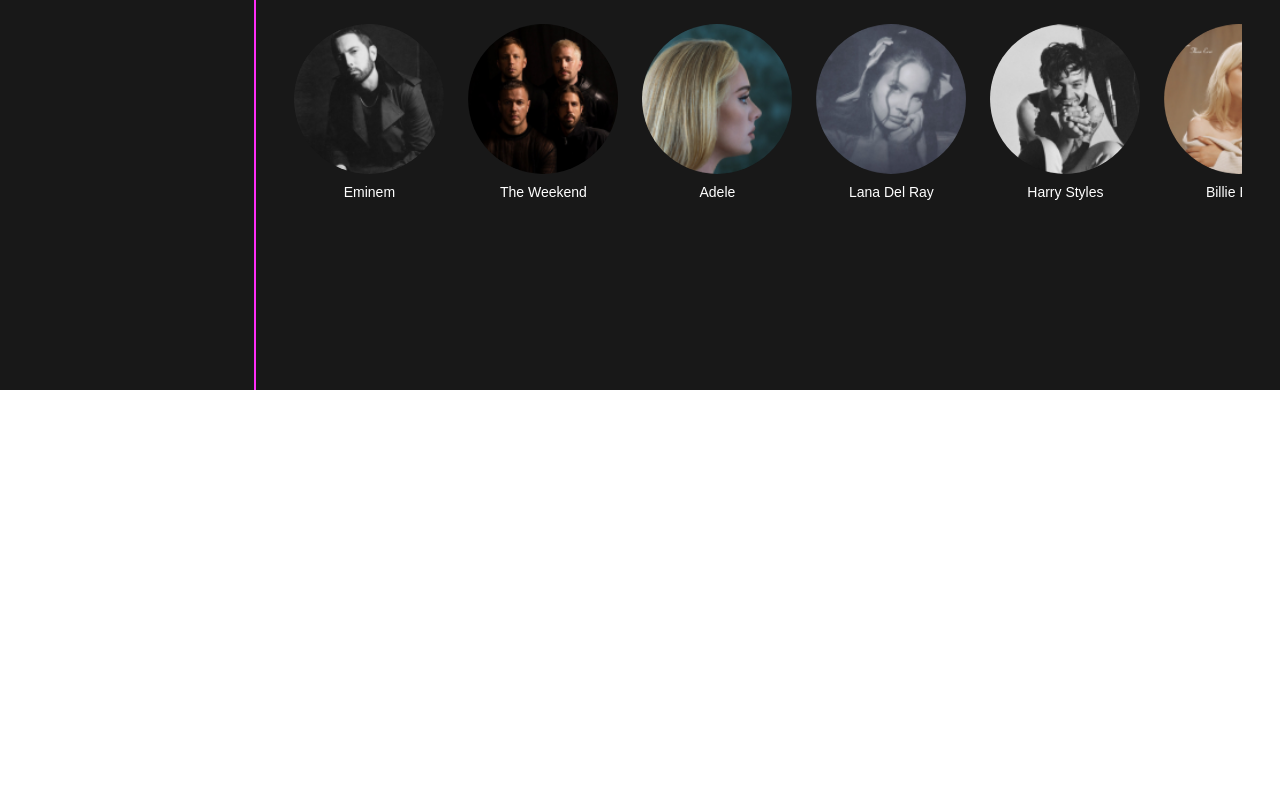
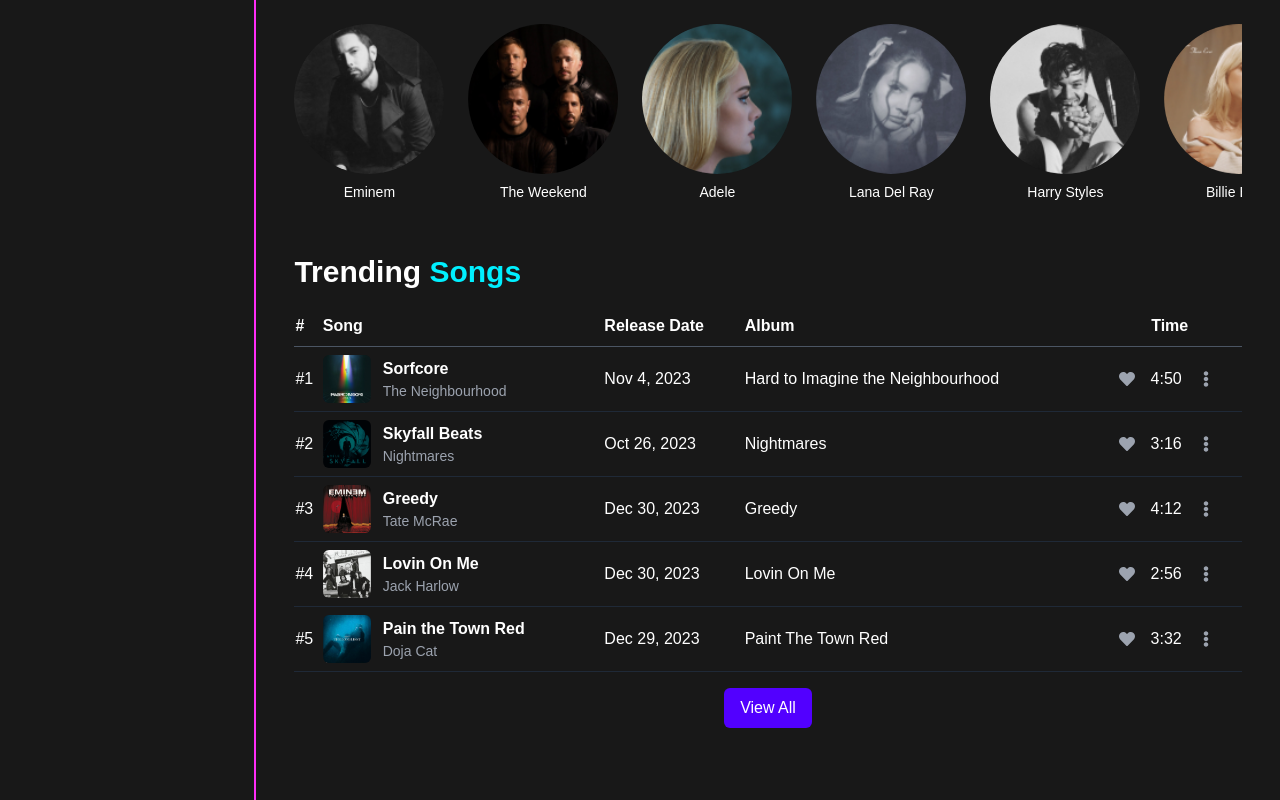
Before and after one commit to aDJi2003/front-end-paw, a React (Vite) app: page /home in a window 1280 px wide. Shown: the part 410-1210 px from the top of the page. Before the commit the page ends 800 px from the top, so only its background shows below. Built offline with nearby package versions, Linux system fonts and the light colour scheme; a web font is replaced by a local one.

Commit message:
feat: make trending song card component

```diff
--- /dev/null
+++ b/src/component/TrendingSongCard.jsx
@@ -0,0 +1,131 @@
+import { useState } from "react";
+import PropTypes from "prop-types";
+import { FaHeart, FaEllipsisV } from "react-icons/fa";
+
+const TrendingSongCard = ({ songs }) => {
+  const [showAll, setShowAll] = useState(false);
+  const [likedSongs, setLikedSongs] = useState({});
+  const [openMenu, setOpenMenu] = useState(null);
+  const [playingSong, setPlayingSong] = useState(null);
+
+  const toggleLike = (songId) => {
+    setLikedSongs((prev) => ({
+      ...prev,
+      [songId]: !prev[songId],
+    }));
+  };
+
+  const toggleMenu = (songId) => {
+    setOpenMenu(openMenu === songId ? null : songId);
+  };
+
+  const togglePlayPause = (songId) => {
+    setPlayingSong(playingSong === songId ? null : songId);
+    setOpenMenu(null);
+  };
+
+  const addToPlaylist = (songId) => {
+    console.log(`Added song ID: ${songId} to playlist`);
+    setOpenMenu(null);
+  };
+
+  const displayedSongs = showAll ? songs : songs.slice(0, 5);
+
+  return (
+    <div className="w-full">
+      <h2 className="text-3xl font-bold text-white">
+        Trending <span className="text-[#00F0FF]">Songs</span>
+      </h2>
+      <table className="w-full mt-4 text-left text-white">
+        <thead>
+          <tr className="border-b border-gray-600">
+            <th className="py-2">#</th>
+            <th className="py-2">Song</th>
+            <th className="py-2">Release Date</th>
+            <th className="py-2">Album</th>
+            <th className="text-center py-2">Time</th>
+          </tr>
+        </thead>
+        <tbody>
+          {displayedSongs.map((song, index) => (
+            <tr
+              key={song.id}
+              className="border-b border-gray-800 hover:bg-gray-900"
+            >
+              <td className="align-middle">{`#${index + 1}`}</td>
+              <td className="flex items-center gap-3 py-2">
+                <img
+                  src={song.image}
+                  alt={song.title}
+                  className="w-12 h-12 rounded-md object-cover"
+                />
+                <div>
+                  <p className="font-bold">{song.title}</p>
+                  <p className="text-sm text-gray-400">{song.artist}</p>
+                </div>
+              </td>
+              <td className="align-middle">{song.releaseDate}</td>
+              <td className="align-middle">{song.album}</td>
+              <td className="align-middle pr-2 relative">
+                <div className="flex items-center justify-center gap-4">
+                  <FaHeart
+                    className={`cursor-pointer transition-transform ${
+                      likedSongs[song.id] ? "text-pink-500" : "text-gray-400"
+                    } hover:scale-110`}
+                    onClick={() => toggleLike(song.id)}
+                  />
+                  <span>{song.time}</span>
+                  <FaEllipsisV
+                    className="text-gray-400 cursor-pointer hover:scale-110 transition-transform"
+                    onClick={() => toggleMenu(song.id)}
+                  />
+                </div>
+                {/* Dropdown Menu */}
+                {openMenu === song.id && (
+                  <div className="absolute top-10 right-0 bg-gray-800 text-white rounded-md shadow-lg p-2 z-10">
+                    <button
+                      className="block w-full px-4 py-2 text-left hover:bg-gray-700"
+                      onClick={() => togglePlayPause(song.id)}
+                    >
+                      {playingSong === song.id ? "Pause Song" : "Play Song"}
+                    </button>
+                    <button
+                      className="block w-full px-4 py-2 text-left hover:bg-gray-700"
+                      onClick={() => addToPlaylist(song.id)}
+                    >
+                      Add to Playlist
+                    </button>
+                  </div>
+                )}
+              </td>
+            </tr>
+          ))}
+        </tbody>
+      </table>
+      <div className="mt-4 flex justify-center">
+        <button
+          onClick={() => setShowAll(!showAll)}
+          className="flex items-center justify-center gap-2 px-4 py-2 text-white bg-[#5200FF] rounded-md"
+        >
+          {showAll ? "Show Less" : "View All"}
+        </button>
+      </div>
+    </div>
+  );
+};
+
+TrendingSongCard.propTypes = {
+  songs: PropTypes.arrayOf(
+    PropTypes.shape({
+      id: PropTypes.number.isRequired,
+      title: PropTypes.string.isRequired,
+      artist: PropTypes.string.isRequired,
+      releaseDate: PropTypes.string.isRequired,
+      album: PropTypes.string.isRequired,
+      time: PropTypes.string.isRequired,
+      image: PropTypes.string.isRequired,
+    })
+  ).isRequired,
+};
+
+export default TrendingSongCard;
--- a/src/pages/Home.jsx
+++ b/src/pages/Home.jsx
@@ -13,6 +13,7 @@
 import Artist4 from "../assets/images/artist_4_paw.png";
 import Artist5 from "../assets/images/artist_5_paw.png";
 import Artist6 from "../assets/images/artist_6_paw.png";
+import TrendingSongCard from "../component/TrendingSongCard";
 
 const Home = () => {
   const songs = [
@@ -92,10 +93,68 @@
     },
   ];
 
+  const trendingSongs = [
+    {
+      id: 1,
+      title: "Sorfcore",
+      artist: "The Neighbourhood",
+      releaseDate: "Nov 4, 2023",
+      album: "Hard to Imagine the Neighbourhood",
+      time: "4:50",
+      image: Song1,
+    },
+    {
+      id: 2,
+      title: "Skyfall Beats",
+      artist: "Nightmares",
+      releaseDate: "Oct 26, 2023",
+      album: "Nightmares",
+      time: "3:16",
+      image: Song2,
+    },
+    {
+      id: 3,
+      title: "Greedy",
+      artist: "Tate McRae",
+      releaseDate: "Dec 30, 2023",
+      album: "Greedy",
+      time: "4:12",
+      image: Song3,
+    },
+    {
+      id: 4,
+      title: "Lovin On Me",
+      artist: "Jack Harlow",
+      releaseDate: "Dec 30, 2023",
+      album: "Lovin On Me",
+      time: "2:56",
+      image: Song4,
+    },
+    {
+      id: 5,
+      title: "Pain the Town Red",
+      artist: "Doja Cat",
+      releaseDate: "Dec 29, 2023",
+      album: "Paint The Town Red",
+      time: "3:32",
+      image: Song5,
+    },
+    {
+      id: 6,
+      title: "New Song",
+      artist: "Artist Name",
+      releaseDate: "Jan 1, 2024",
+      album: "New Album",
+      time: "3:45",
+      image: Song1,
+    },
+  ];
+
   return (
     <div className="min-h-screen w-screen flex font-jakarta overflow-y-auto">
       {/* Sidebar */}
       <div className="w-1/5 bg-[#181818] border-r-2 border-[#FF2DF7]"></div>
+      {/* Main Home */}
       <div className="w-4/5 bg-[#181818] px-[3vw] py-[4vh]">
         {/* Top Songs */}
         <div className="w-full mb-[5vh]">
@@ -119,7 +178,7 @@
             </div>
           </div>
         </div>
-        <div className="w-full mb-5">
+        <div className="w-full mb-[5vh]">
           <h2 className="text-3xl font-bold text-white">
             Popular <span className="text-[#00F0FF]">Artist</span>
           </h2>
@@ -135,6 +194,9 @@
             </div>
           </div>
         </div>
+        <div className="w-full mb-[5vh]">
+            <TrendingSongCard songs={trendingSongs} />
+        </div>
       </div>
     </div>
   );
```
